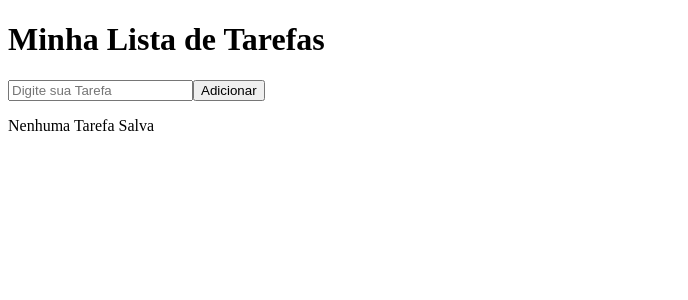
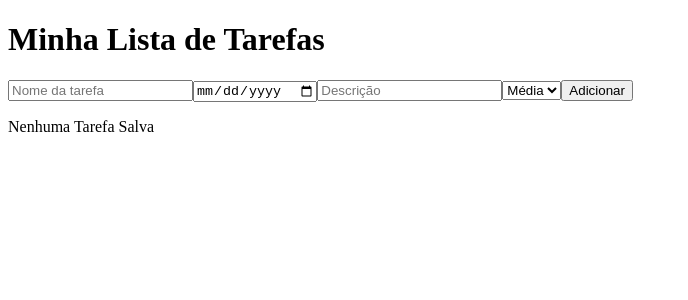
Before and after one commit to vinicr943/CP4web, a React (Vite) app: page / in a window 1280 px wide. Shown: the top 300 px of the page, without its empty margins (0-688 px from the left). Built offline with nearby package versions, Linux system fonts and the light colour scheme.

Commit message:
feat: adicionando funções de cadastro de nome, data, descrição e nivel de prioridade

```diff
--- a/src/components/Tarefas.jsx
+++ b/src/components/Tarefas.jsx
@@ -1,77 +1,161 @@
 import { useState, useEffect } from "react"
 import "../css/estilo.css"
 
-
 const Tarefas = () => {
 
-    //Hook - useState - Manipula o estado da variavel
-    const [tarefas,setTarefas]=useState(()=>{
+    const [tarefas, setTarefas] = useState(() => {
         const salvarTarefas = localStorage.getItem("item-tarefa");
         return salvarTarefas ? JSON.parse(salvarTarefas) : [];
     });
 
+    const [campoNome, setCampoNome] = useState("");
+    const [campoData, setCampoData] = useState("");
+    const [campoDescricao, setCampoDescricao] = useState("");
+    const [campoPrioridade, setCampoPrioridade] = useState("Média");
 
-    const [campo,setCampo]=useState("");
-    //HOOK - useEffect - realiza o efeito colateral, nessse exemplo vai mostrar a tarefa adicionada em tempo real
-    useEffect(()=>{
-        localStorage.setItem("item-tarefa",JSON.stringify(tarefas))
-    },[tarefas])
+    useEffect(() => {
+        localStorage.setItem("item-tarefa", JSON.stringify(tarefas));
+    }, [tarefas]);
 
-    // função adicionar tarefa
-    const AdicionarTarefa =(e)=>{
-      // previne que a pagina recarregue automaticamente
+    const AdicionarTarefa = (e) => {
+
         e.preventDefault();
-      // valida se o campo estiver vazio
-      if(!campo.trim()) return;
 
-      // novo objeto
-      const novaTarefa={
+        if (!campoNome.trim()) return;
+
+        const novaTarefa = {
             id: Date.now(),
-        texto:campo,
-      }
-      setTarefas([...tarefas,novaTarefa]);
-      setCampo('');
+            nome: campoNome,
+            data: campoData,
+            descricao: campoDescricao,
+            prioridade: campoPrioridade,
+            concluida: false,
+        };
+
+        setTarefas([...tarefas, novaTarefa]);
+
+        setCampoNome("");
+        setCampoData("");
+        setCampoDescricao("");
+        setCampoPrioridade("Média");
+    };
+
+    const removerTarefa = (id) => {
+
+        const apagarTarefa = tarefas.filter(
+            (tarefa) => tarefa.id !== id
+        );
+
+        setTarefas(apagarTarefa);
+    };
+
+    const concluirTarefa = (id) => {
+
+        const tarefasAtualizadas = tarefas.map((tarefa) => {
+
+            if (tarefa.id === id) {
+                return {
+                    ...tarefa,
+                    concluida: !tarefa.concluida
+                };
             }
 
-    //função remover tarefa
-    const removertarefa=(id)=>{
-      // verifica se o id da tarefa atual é diferente do id que deseja apagar
-      // se o id for iguaç(tarefa que deseja apagar) a condiçõa retorna falso e o item é excluido
-      const apagarTarefa = tarefas.filter((tarefa)=> tarefa.id !== id);
-      setTarefas(apagarTarefa);
+            return tarefa;
+        });
 
-    }
-
+        setTarefas(tarefasAtualizadas);
+    };
 
     return (
         <div>
+
             <h1>Minha Lista de Tarefas</h1>
+
             <form onSubmit={AdicionarTarefa}>
+
                 <input
                     type="text"
-        value={campo}
-        onChange={(e)=>setCampo(e.target.value)}
-        placeholder="Digite sua Tarefa"
+                    value={campoNome}
+                    onChange={(e) => setCampoNome(e.target.value)}
+                    placeholder="Nome da tarefa"
+                />
 
+                <input
+                    type="date"
+                    value={campoData}
+                    onChange={(e) => setCampoData(e.target.value)}
                 />
-        <button type="submit">Adicionar</button>
+
+                <input
+                    type="text"
+                    value={campoDescricao}
+                    onChange={(e) => setCampoDescricao(e.target.value)}
+                    placeholder="Descrição"
+                />
+
+                <select
+                    value={campoPrioridade}
+                    onChange={(e) => setCampoPrioridade(e.target.value)}
+                >
+                    <option value="Alta">Alta</option>
+                    <option value="Média">Média</option>
+                    <option value="Baixa">Baixa</option>
+                </select>
+
+                <button type="submit">
+                    Adicionar
+                </button>
+
             </form>
 
             <ul>
-        {tarefas.map((tarefa)=>(
-          <li key={tarefa.id} >
-            <span>{tarefa.texto}</span>
-            <button onClick={() => removertarefa(tarefa.id)} type="submit">Excluir</button>
+
+                {tarefas.map((tarefa) => (
+
+                    <li key={tarefa.id}>
+
+                        <h3>{tarefa.nome}</h3>
+
+                        <p>Data: {tarefa.data}</p>
+
+                        <p>Descrição: {tarefa.descricao}</p>
+
+                        <p>Prioridade: {tarefa.prioridade}</p>
+
+                        <p>
+                            Status: {tarefa.concluida
+                                ? "Concluída"
+                                : "Pendente"
+                            }
+                        </p>
+
+                        <button
+                            onClick={() => concluirTarefa(tarefa.id)}
+                        >
+                            {tarefa.concluida
+                                ? "Desmarcar"
+                                : "Concluir"
+                            }
+                        </button>
+
+                        <button
+                            onClick={() => removerTarefa(tarefa.id)}
+                        >
+                            Excluir
+                        </button>
 
                     </li>
+
                 ))}
 
-      </ul >
-      {/* compara, se não tiver tarefas deixa a mensagem "nenhuma tarefa salva" */}
-      {tarefas.length === 0 && <p>Nenhuma Tarefa Salva</p>}
+            </ul>
+
+            {tarefas.length === 0 && (
+                <p>Nenhuma Tarefa Salva</p>
+            )}
 
         </div>
-  )
-}
+    );
+};
 
-export default Tarefas
+export default Tarefas;
```
Lines whose indentation alone changed are shown as unchanged.
